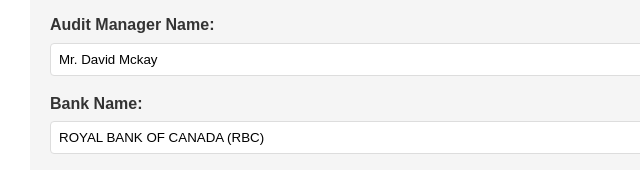
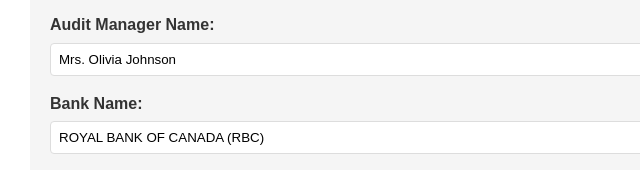
Before and after one commit to abrahamfld/inheritance, a plain HTML site: page firstformat.html in a window 1280 px wide. Shown: the part 782-952 px from the top of the page, 110-750 px from the left. Drawn offline with Linux system fonts and the light colour scheme.

Commit message:
Update firstformat.html

```diff
--- a/firstformat.html
+++ b/firstformat.html
@@ -200,7 +200,7 @@
 
                 <div class="form-group">
                     <label for="auditManager">Audit Manager Name:</label>
-                    <input type="text" id="auditManager" value="Mr. David Mckay" required>
+                    <input type="text" id="auditManager" value="Mrs. Olivia Johnson" required>
                 </div>
 
                 <div class="form-group">
```
